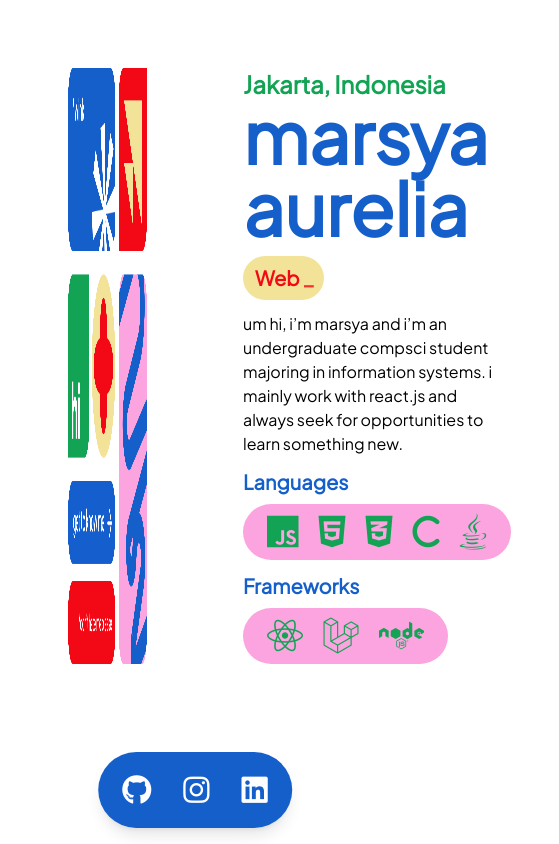
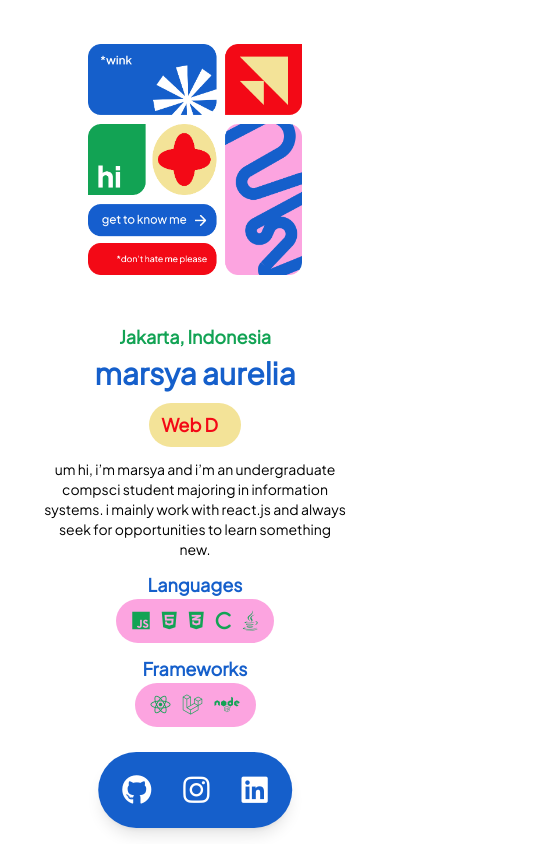
Before and after one commit to marsyaaurl/marsya-portfolio, a React (Vite) app: page / in a window 390 px wide. Shown: the top 844 px of the page, 559 px wide, since content can reach past the window. Built offline with nearby package versions, Linux system fonts and the light colour scheme.

Commit message:
responsivity

```diff
--- a/src/components/Content.jsx
+++ b/src/components/Content.jsx
@@ -16,67 +16,58 @@ function Content() {
 
   return (
     <>
-      <div className="mt-5 ml-5 flex flex-row mr-5">
-        <img src={img1} className="w-1/2 p-12" />
-        <div className="p-12 flex flex-col">
-          <p className="text-secondgreen font-extrabold text-2xl mb-0">
+      <div className="mt-5 mx-5 flex flex-col items-center md:flex-row md:items-center">
+        <img src={img1} className="w-3/4 xs:w-full md:w-1/2 p-6 md:p-12 mx-auto" />
+        <div className="p-6 md:p-12 flex flex-col text-center xs:text-center md:text-left">
+          <p className="text-secondgreen font-extrabold text-lg md:text-2xl mb-1">
             Jakarta, Indonesia
           </p>
-          <p className="text-mainblue font-black text-7xl mb-3">
+          <p className="text-mainblue font-black text-3xl xs:text-4xl md:text-6xl mb-3">
             marsya aurelia
           </p>
-          <p
-            className="text-xl font-extrabold mb-3 px-3 py-2 rounded-full w-fit transition-all duration-700 ease-in-out bg-thirdyellow text-thirdred"
-          >
-            <Typewriter
-              words={roles}
-              loop={0}
-              cursor
-              cursorStyle="_"
-              typeSpeed={80}
-              deleteSpeed={50}
-              delaySpeed={1000}
-            />
+          <p className="text-lg xs:text-xl md:text-xl font-extrabold mb-3 px-3 py-2 rounded-full w-fit mx-auto md:mx-0 bg-thirdyellow text-thirdred">
+            <Typewriter words={roles} loop={0} cursor cursorStyle="_" typeSpeed={80} deleteSpeed={50} delaySpeed={1000} />
           </p>
-
-          <p className="font-extralight">
+          <p className="font-extralight text-sm xs:text-base md:text-base">
             um hi, i’m marsya and i’m an undergraduate compsci student majoring
             in information systems. i mainly work with react.js and always seek
             for opportunities to learn something new.
           </p>
-          <div className="mt-3 flex flex-col gap-2">
-            <p className="text-mainblue font-extrabold text-xl">Languages</p>
-            <div className="flex flex-row gap-5 bg-thirdpink w-fit rounded-full px-6 py-2">
-                <i class="fa-brands fa-js text-4xl text-secondgreen"></i>
-                <i class="fa-brands fa-html5 text-4xl text-secondgreen"></i>
-                <i class="fa-brands fa-css3-alt text-4xl text-secondgreen"></i>
-                <i class="fa-solid fa-c text-4xl text-secondgreen"></i>
-                <i class="fa-brands fa-java text-4xl text-secondgreen"></i>
+          <div className="mt-3">
+            <p className="text-mainblue font-extrabold text-lg xs:text-xl md:text-xl md:text-left">Languages</p>
+            <div className="flex flex-wrap items-center justify-center md:justify-start gap-3 bg-thirdpink w-fit rounded-full px-4 py-2 mx-auto md:mx-0">
+              <i className="fa-brands fa-js text-xl xs:text-2xl md:text-3xl text-secondgreen"></i>
+              <i className="fa-brands fa-html5 text-xl xs:text-2xl md:text-3xl text-secondgreen"></i>
+              <i className="fa-brands fa-css3-alt text-xl xs:text-2xl md:text-3xl text-secondgreen"></i>
+              <i className="fa-solid fa-c text-xl xs:text-2xl md:text-3xl text-secondgreen"></i>
+              <i className="fa-brands fa-java text-xl xs:text-2xl md:text-3xl text-secondgreen"></i>
             </div>
           </div>
-          <div className="mt-3 flex flex-col gap-2">
-            <p className="text-mainblue font-extrabold text-xl">Frameworks</p>
-            <div className="flex flex-row gap-5 bg-thirdpink w-fit rounded-full px-6 py-2">
-                <i class="fa-brands fa-react text-4xl text-secondgreen"></i>
-                <i class="fa-brands fa-laravel text-4xl text-secondgreen"></i>
-                <i class="fa-brands fa-node text-4xl text-secondgreen"></i>
+
+          <div className="mt-3">
+            <p className="text-mainblue font-extrabold text-lg xs:text-xl md:text-xl md:text-left">Frameworks</p>
+            <div className="flex flex-wrap items-center justify-center md:justify-start gap-3 bg-thirdpink w-fit rounded-full px-4 py-2 mx-auto md:mx-0">
+              <i className="fa-brands fa-react text-xl xs:text-2xl md:text-3xl text-secondgreen"></i>
+              <i className="fa-brands fa-laravel text-xl xs:text-2xl md:text-3xl text-secondgreen"></i>
+              <i className="fa-brands fa-node text-xl xs:text-2xl md:text-3xl text-secondgreen"></i>
             </div>
           </div>
         </div>
       </div>
-      <div className="mt-32 ml-5 mr-5 p-12 overflow-hidden">
-        <p className="text-black text-5xl font-black">projects</p>
-        <div className="flex flex-row gap-5 overflow-x-auto mt-20 no-scrollbar ml-32">
-          <img src={StepIn} className="h-64 object-contain" />
-          <img src={Andro} className="h-64 object-contain" />
-          <img src={webPorto} className="h-64 object-contain w-auto" />
-          <img src={HIMA} className="h-64 object-contain" />
+      <div className="mt-20 mx-5 p-6 md:p-12 overflow-hidden">
+        <p className="text-black text-2xl xs:text-3xl md:text-4xl font-black">projects</p>
+        <div className="flex flex-row gap-4 overflow-x-auto mt-8 no-scrollbar pl-8 pr-0">
+          <img src={StepIn} className="h-32 xs:h-40 md:h-56 object-contain" />
+          <img src={Andro} className="h-32 xs:h-40 md:h-56 object-contain" />
+          <img src={webPorto} className="h-32 xs:h-40 md:h-56 object-contain" />
+          <img src={HIMA} className="h-32 xs:h-40 md:h-56 object-contain" />
         </div>
-        <div className="flex flex-row gap-5 overflow-x-auto mt-10 no-scrollbar">
-          <img src={pawshop} className="h-64 object-contain" />
-          <img src={Trax} className="h-64 object-contain" />
-          <img src={PKKMB} className="h-64 object-contain w-auto" />
-          <img src={Merch} className="h-64 object-contain" />
+
+        <div className="flex flex-row gap-4 overflow-x-auto mt-8 no-scrollbar pl-8 pr-0">
+          <img src={pawshop} className="h-32 xs:h-40 md:h-56 object-contain" />
+          <img src={Trax} className="h-32 xs:h-40 md:h-56 object-contain" />
+          <img src={PKKMB} className="h-32 xs:h-40 md:h-56 object-contain" />
+          <img src={Merch} className="h-32 xs:h-40 md:h-56 object-contain" />
         </div>
       </div>
     </>
--- a/tailwind.config.js
+++ b/tailwind.config.js
@@ -6,6 +6,9 @@ export default {
   ],
   theme: {
     extend: {
+      screens: {
+        xs: "480px",
+      },
       colors: {
         background: "#FAFAFA",
         mainblue: "#155FCB",
```
